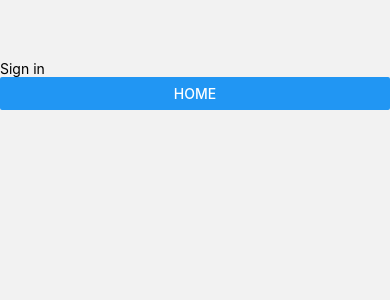
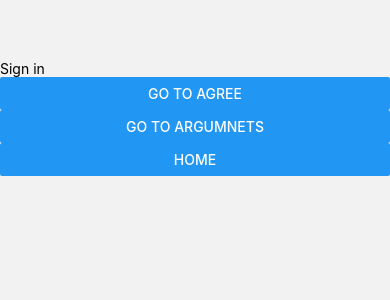
Before and after one commit to Joe-Harris-Goal-Hacker/mobile_app, a React Native app in the folder app/: screen /Login in a window 390 px wide. Shown: the top 300 px of the page. Built offline with nearby package versions, Linux system fonts and the light colour scheme.

Commit message:
add link

```diff
--- a/app/screens/Login.js
+++ b/app/screens/Login.js
@@ -11,10 +11,14 @@ const Login = ({ navigation, route, ...props }) => {
       />
       <View style={{ marginTop: 60 }}>
         <Text>Sign in</Text>
-        {/* <Button
-        title="Go to Arguments"
-        onPress={() => navigation.navigate("Arguments")}
-      /> */}
+        <Button
+          title="Go to Agree"
+          onPress={() => navigation.navigate("Agree")}
+        />
+        <Button
+          title="Go to Argumnets"
+          onPress={() => navigation.navigate("Arguments")}
+        />
         <Button
           title="Home"
           onPress={() => navigation.navigate("BottomTabNavigator")}
```
Also changed, not shown: 1 other file (tests, documents, lock files or other folders).
